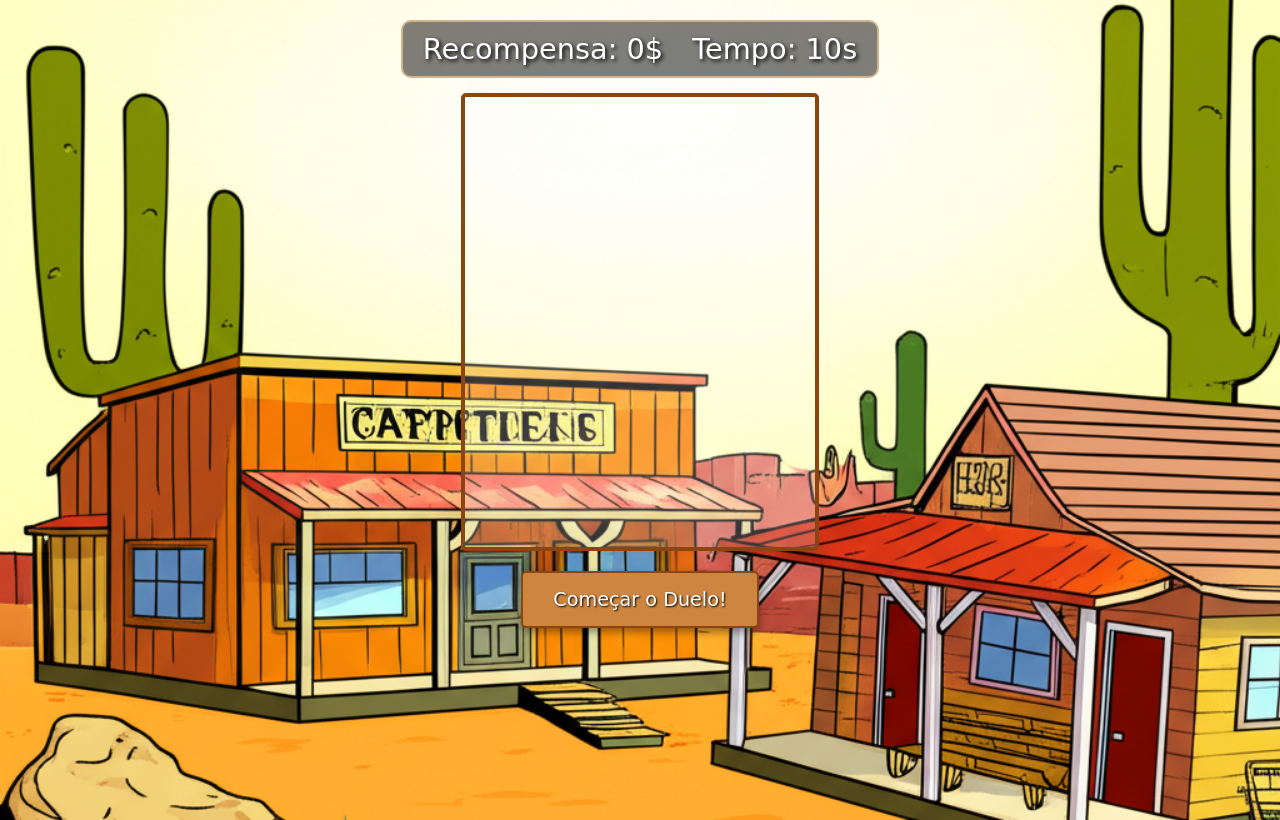
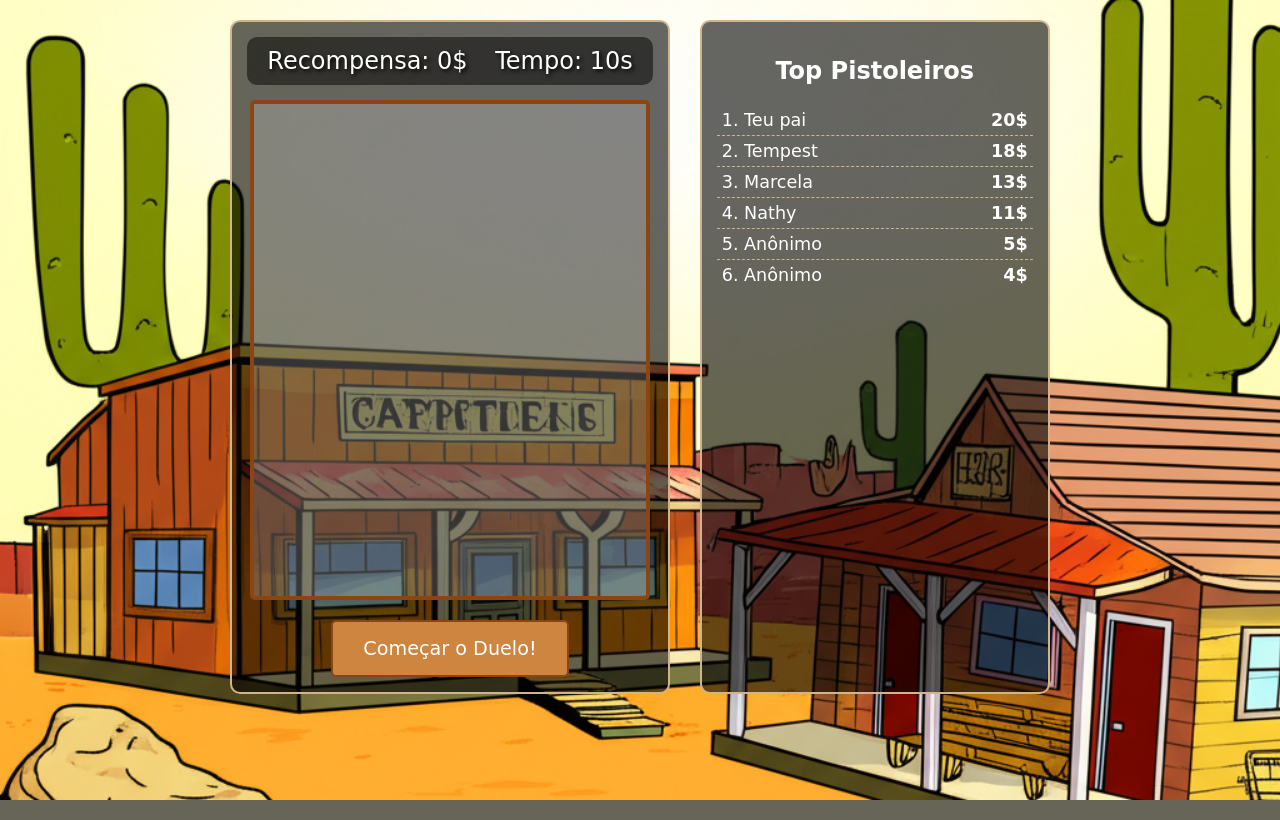
Before and after one commit to CarlosNatanael/meu_jogo_flask, a Flask app: page / in a window 1280 px wide. Run offline with Flask 3, Linux system fonts and the light colour scheme; data comes from the database, SQL or seed files in the repository; both versions use the stored data as it was after the commit; some web fonts are replaced.

Commit message:
jogo com banco de dados

```diff
--- a/app.py
+++ b/app.py
@@ -1,11 +1,88 @@
-from flask import Flask, render_template
+# app.py (ATUALIZADO COM LÓGICA DE UPDATE)
+
+import sqlite3
+from flask import Flask, render_template, request, jsonify
 
 app = Flask(__name__)
 
+# --- CONFIGURAÇÃO DO BANCO DE DADOS (continua igual) ---
+
+def get_db_connection():
+    conn = sqlite3.connect('database.db')
+    conn.row_factory = sqlite3.Row
+    return conn
+
+def init_db():
+    conn = get_db_connection()
+    conn.execute('''
+        CREATE TABLE IF NOT EXISTS leaderboard (
+            id INTEGER PRIMARY KEY AUTOINCREMENT,
+            name TEXT NOT NULL,
+            score INTEGER NOT NULL,
+            timestamp DATETIME DEFAULT CURRENT_TIMESTAMP
+        )
+    ''')
+    conn.commit()
+    conn.close()
+
+# --- ROTAS DA APLICAÇÃO ---
+
 @app.route('/')
-def home():
+def index():
     return render_template('index.html')
 
+# --- ESTA É A ROTA QUE MUDOU ---
+@app.route('/submit-score', methods=['POST'])
+def submit_score():
+    data = request.get_json()
+    name = data.get('name')
+    new_score = data.get('score')
+
+    if not name or new_score is None:
+        return jsonify({'status': 'error', 'message': 'Nome ou pontuação faltando'}), 400
+
+    conn = get_db_connection()
+    cursor = conn.cursor()
+
+    # 1. VERIFICA SE O JOGADOR JÁ EXISTE
+    cursor.execute("SELECT * FROM leaderboard WHERE name = ?", (name,))
+    existing_player = cursor.fetchone()
+
+    # 2. DECIDE SE INSERE UM NOVO JOGADOR OU ATUALIZA O PLACAR
+    if existing_player is None:
+        # Jogador é novo, insere o placar normalmente
+        print(f"Jogador novo '{name}' encontrado. Inserindo pontuação: {new_score}")
+        cursor.execute("INSERT INTO leaderboard (name, score) VALUES (?, ?)", (name, new_score))
+    else:
+        # Jogador já existe, compara a pontuação
+        existing_score = existing_player['score']
+        print(f"Jogador '{name}' já existe com pontuação {existing_score}. Nova pontuação: {new_score}")
+
+        if new_score > existing_score:
+            # Nova pontuação é maior, atualiza o placar
+            print(f"Nova pontuação é MAIOR. Atualizando o placar de '{name}'.")
+            cursor.execute("UPDATE leaderboard SET score = ? WHERE name = ?", (new_score, name))
+        else:
+            # Nova pontuação não é maior, não faz nada
+            print(f"Nova pontuação NÃO é maior. Nenhuma alteração necessária.")
+
+    conn.commit()
+    conn.close()
+
+    return jsonify({'status': 'success', 'message': 'Operação concluída com sucesso!'})
+
+
+@app.route('/get-leaderboard')
+def get_leaderboard():
+    # Esta rota continua igual
+    conn = get_db_connection()
+    cursor = conn.execute('SELECT name, score FROM leaderboard ORDER BY score DESC LIMIT 10')
+    leaderboard = [dict(row) for row in cursor.fetchall()]
+    conn.close()
+    return jsonify(leaderboard)
+
+# --- INICIALIZAÇÃO DO SERVIDOR (continua igual) ---
+
 if __name__ == '__main__':
-    print("")
-    app.run(host="0.0.0.0", port=5000, debug=True)
+    init_db()
+    app.run(debug=True, host='0.0.0.0')
--- a/static/css/style.css
+++ b/static/css/style.css
@@ -0,0 +1,173 @@
+/* Uma boa prática que ajuda a evitar problemas de layout com bordas e padding */
+* {
+    box-sizing: border-box;
+}
+
+body {
+    background-image: url("../img/background.png"); /* Caminho relativo para a imagem */
+    background-size: cover;
+    background-position: center;
+    background-repeat: no-repeat;
+    font-family: 'Rye', cursive;
+
+    display: flex;
+    justify-content: center;
+    align-items: flex-start; /* Alinha ao topo para evitar esticar */
+    padding: 20px;
+
+    min-height: 100vh; /* Usa altura mínima, permitindo que o conteúdo cresça */
+    margin: 0;
+    overflow-y: auto; /* Permite rolagem se o conteúdo for muito grande */
+}
+
+.main-container {
+    display: flex;
+    flex-direction: row; /* Lado a lado por padrão */
+    gap: 30px; /* Espaço entre o jogo e o placar */
+    width: 100%;
+    max-width: 900px; /* Limite para não ficar gigante em telas grandes */
+    justify-content: center;
+}
+
+#game-section, #leaderboard-section {
+    background-color: rgba(0, 0, 0, 0.6);
+    padding: 15px;
+    border-radius: 10px;
+    border: 2px solid #d2b48c;
+    color: white;
+}
+
+#game-section {
+    display: flex;
+    flex-direction: column;
+    align-items: center;
+    flex-shrink: 0; /* Impede que a seção do jogo encolha */
+}
+
+#game-info {
+    font-size: 1.5em; /* Tamanho base da fonte */
+    background-color: rgba(0, 0, 0, 0.5);
+    padding: 10px 20px;
+    border-radius: 10px;
+    text-shadow: 2px 2px 4px #000;
+    margin-bottom: 15px; /* Adicionado espaço */
+    text-align: center;
+}
+
+canvas {
+    border: 4px solid #8b4513;
+    border-radius: 5px;
+    background-color: rgba(255, 255, 255, 0.2);
+    width: 100%;
+    max-width: 400px;
+    /* A MÁGICA: Mantém a proporção de 4:5 (largura:altura) */
+    aspect-ratio: 4 / 5;
+    height: auto; /* A altura se ajusta automaticamente para manter a proporção */
+}
+
+button {
+    margin-top: 20px;
+    padding: 15px 30px;
+    font-family: 'Rye', cursive;
+    font-size: 1.2em;
+    cursor: pointer;
+    color: white;
+    background-color: #cd853f;
+    border: 2px solid #8b4513;
+    border-radius: 5px;
+}
+
+#leaderboard-section {
+    width: 100%;
+    max-width: 350px;
+    text-align: center;
+}
+
+#modal-content {
+    background-color: #8b4513;
+    padding: 30px;
+    border-radius: 10px;
+    border: 4px solid #d2b48c;
+    box-shadow: 0 10px 20px rgba(0,0,0,0.5);
+}
+
+#modal-content h2 { margin: 0 0 15px 0; }
+
+#player-name-input {
+    padding: 10px;
+    font-size: 1em;
+    width: 80%;
+    margin-bottom: 20px;
+    border-radius: 5px;
+    border: 2px solid #d2b48c;
+}
+
+#game-over-modal {
+    display: none;
+    position: fixed; /* Usamos 'fixed' para cobrir a tela toda, mesmo com rolagem */
+    top: 0;
+    left: 0;
+    width: 100%;
+    height: 100%;
+    background-color: rgba(0, 0, 0, 0.7);
+    justify-content: center;
+    align-items: center;
+    flex-direction: column;
+    color: white;
+    text-align: center;
+    z-index: 1000; /* Um número alto para garantir que fique na frente */
+}
+
+#leaderboard-list {
+    list-style: none;
+    padding: 0;
+    margin: 0;
+    font-size: 1.1em;
+    text-align: left;
+}
+#leaderboard-list li {
+    padding: 5px;
+    border-bottom: 1px dashed #d2b48c;
+}
+#leaderboard-list li:last-child {
+    border-bottom: none;
+}
+#leaderboard-list li .score {
+    float: right; /* Alinha a pontuação à direita */
+    font-weight: bold;
+}
+
+
+/* --- REGRAS AFINADAS PARA CELULARES --- */
+@media (max-width: 768px) {
+    body {
+        padding: 10px; /* Menos padding em telas pequenas */
+    }
+
+    .main-container {
+        flex-direction: column; /* Itens em coluna */
+        align-items: center; /* Centraliza na coluna */
+        gap: 20px; /* Menor espaço entre os itens */
+    }
+
+    #game-section, #leaderboard-section {
+        width: 95%; /* Ocupam quase toda a largura da tela */
+        max-width: 400px;
+    }
+
+    #game-info {
+        font-size: 1.2em; /* Diminui a fonte no celular */
+    }
+
+    #modal-content {
+        width: 90%; /* O modal não ocupa a tela inteira */
+    }
+}
+
+/* NOVO: Container para alinhar os botões do modal */
+.modal-buttons {
+    display: flex;
+    justify-content: center;
+    gap: 15px; /* Espaço entre os botões */
+    margin-top: 20px;
+}
--- a/static/js/game.js
+++ b/static/js/game.js
@@ -1,35 +1,82 @@
-// static/js/game.js (ATUALIZADO)
+// static/js/game.js (VERSÃO COMPLETA E CORRIGIDA)
 
 // 1. CONFIGURAÇÃO INICIAL
 const canvas = document.getElementById('gameCanvas');
 const scoreElement = document.getElementById('score');
 const timerElement = document.getElementById('timer');
 const startButton = document.getElementById('startButton');
+const leaderboardList = document.getElementById('leaderboard-list');
 const ctx = canvas.getContext('2d');
 
-// Variáveis do jogo
+// Elementos do modal
+const gameOverModal = document.getElementById('game-over-modal');
+const finalScoreModal = document.getElementById('final-score-modal');
+const registerForm = document.getElementById('register-form');
+const showRegisterFormButton = document.getElementById('show-register-form-button');
+const playerNameInput = document.getElementById('player-name-input');
+const submitScoreButton = document.getElementById('submit-score-button');
+const playAgainButton = document.getElementById('play-again-button');
+
 let score = 0;
 let timeLeft = 10;
 let timerId = null;
 let isGameOver = true;
 
-// Nosso novo alvo temático!
-const target = {
-    x: 0,
-    y: 0,
-    size: 40, // Tamanho do alvo
-    character: '⭐' // Uma estrela de xerife!
-};
+const target = { x: 0, y: 0, size: 40, character: '⭐' };
 
-// 2. FUNÇÕES DO JOGO
+// 2. FUNÇÕES DE COMUNICAÇÃO COM O SERVIDOR
+async function fetchLeaderboard() {
+    try {
+        const response = await fetch('/get-leaderboard');
+        const leaderboardData = await response.json();
+        updateLeaderboardUI(leaderboardData);
+    } catch (error) {
+        console.error('Erro ao buscar o placar:', error);
+    }
+}
 
-/**
- * Desenha o alvo na tela
- */
+function updateLeaderboardUI(leaderboard) {
+    leaderboardList.innerHTML = '';
+    if (leaderboard.length === 0) {
+        leaderboardList.innerHTML = '<li>Nenhum pistoleiro no placar ainda!</li>';
+        return;
+    }
+    leaderboard.forEach((player, index) => {
+        const li = document.createElement('li');
+        li.innerHTML = `${index + 1}. ${player.name} <span class="score">${player.score}$</span>`;
+        leaderboardList.appendChild(li);
+    });
+}
+
+async function submitScore(playerName, finalScore) {
+    try {
+        await fetch('/submit-score', {
+            method: 'POST',
+            headers: { 'Content-Type': 'application/json' },
+            body: JSON.stringify({ name: playerName, score: finalScore })
+        });
+    } catch (error) {
+        console.error('Erro ao enviar a pontuação:', error);
+    }
+}
+
+// 3. FUNÇÕES DO JOGO
+function resizeCanvas() {
+    canvas.width = canvas.clientWidth;
+    canvas.height = canvas.clientHeight;
+    if (isGameOver) {
+        // Se o jogo acabou, não redesenha nada para não apagar a mensagem do modal
+    } else {
+        drawTarget();
+    }
+}
+
 function drawTarget() {
-    ctx.clearRect(0, 0, canvas.width, canvas.height);
+    // A resolução é ajustada aqui para garantir que o desenho seja nítido
+    canvas.width = canvas.clientWidth;
+    canvas.height = canvas.clientHeight;
+
     if (!isGameOver) {
-        // Para desenhar texto (incluindo emojis), usamos estas propriedades
         ctx.font = `${target.size}px Arial`;
         ctx.textAlign = 'center';
         ctx.textBaseline = 'middle';
@@ -37,47 +84,17 @@
     }
 }
 
-/**
- * Mostra a mensagem de "Fim de Jogo" temática
- */
-function drawGameOver() {
-    ctx.clearRect(0, 0, canvas.width, canvas.height);
-    ctx.fillStyle = '#8b4513'; // Cor marrom escuro
-    ctx.textAlign = 'center';
-
-    // Usando a mesma fonte do site
-    ctx.font = `bold 30px Rye, cursive`;
-    ctx.fillText('Duelo encerrado!', canvas.width / 2, canvas.height / 2 - 20);
-
-    ctx.font = `bold 24px Rye, cursive`;
-    ctx.fillText(`Recompensa: ${score}$`, canvas.width / 2, canvas.height / 2 + 20);
-}
-
-/**
- * Move o alvo para uma posição aleatória
- */
 function moveTarget() {
-    // Ajusta a posição para que o centro do emoji fique dentro do canvas
     target.x = target.size / 2 + Math.random() * (canvas.width - target.size);
     target.y = target.size / 2 + Math.random() * (canvas.height - target.size);
 }
 
-/**
- * Função chamada quando o jogador clica/toca no canvas
- */
 function handleCanvasClick(event) {
     if (isGameOver) return;
-
     const rect = canvas.getBoundingClientRect();
     const clickX = event.clientX - rect.left;
     const clickY = event.clientY - rect.top;
-
-    // Calcula a distância do clique ao centro do alvo
-    const distance = Math.sqrt(
-        Math.pow(clickX - target.x, 2) + Math.pow(clickY - target.y, 2)
-    );
-
-    // Se a distância for menor que metade do tamanho do alvo, acertou!
+    const distance = Math.sqrt(Math.pow(clickX - target.x, 2) + Math.pow(clickY - target.y, 2));
     if (distance < target.size / 2) {
         score++;
         scoreElement.textContent = score;
@@ -86,24 +103,27 @@
     }
 }
 
-/**
- * Inicia um novo jogo
- */
+function endGame() {
+    clearInterval(timerId);
+    isGameOver = true;
+    startButton.disabled = false;
+    finalScoreModal.textContent = score;
+    registerForm.style.display = 'none';
+    gameOverModal.style.display = 'flex';
+}
+
 function startGame() {
     isGameOver = false;
     score = 0;
     timeLeft = 10;
     scoreElement.textContent = score;
     timerElement.textContent = timeLeft;
-    startButton.textContent = 'Atire!';
+    startButton.disabled = true;
 
     clearInterval(timerId);
     timerId = setInterval(() => {
         if (timeLeft <= 0) {
-            clearInterval(timerId);
-            isGameOver = true;
-            startButton.textContent = 'Jogar Novamente';
-            drawGameOver();
+            endGame();
         } else {
             timeLeft--;
             timerElement.textContent = timeLeft;
@@ -114,6 +134,28 @@
     drawTarget();
 }
 
-// 3. INICIALIZAÇÃO
+// 4. INICIALIZAÇÃO E EVENTOS
 startButton.addEventListener('click', startGame);
 canvas.addEventListener('click', handleCanvasClick);
+
+playAgainButton.addEventListener('click', () => {
+    gameOverModal.style.display = 'none';
+    startGame();
+});
+
+showRegisterFormButton.addEventListener('click', () => {
+    registerForm.style.display = 'block';
+});
+
+submitScoreButton.addEventListener('click', async () => {
+    const playerName = playerNameInput.value || 'Anônimo';
+    await submitScore(playerName, score);
+    await fetchLeaderboard();
+    playerNameInput.value = '';
+    gameOverModal.style.display = 'none';
+});
+
+window.addEventListener('resize', resizeCanvas);
+
+fetchLeaderboard();
+resizeCanvas();
--- a/templates/index.html
+++ b/templates/index.html
@@ -4,75 +4,46 @@
     <meta charset="UTF-8">
     <meta name="viewport" content="width=device-width, initial-scale=1.0">
     <title>Duelo no Velho Oeste!</title>
-
+    <link rel="icon" href="{{ url_for('static', filename='favicon.ico') }}" type="image/x-icon">
+    <link rel="stylesheet" href="{{ url_for('static', filename='css/style.css') }}">
     <link rel="preconnect" href="https://fonts.googleapis.com">
     <link rel="preconnect" href="https://fonts.gstatic.com" crossorigin>
     <link href="https://fonts.googleapis.com/css2?family=Rye&display=swap" rel="stylesheet">
-
-    <style>
-        body {
-            /* Carregando nossa imagem de fundo */
-            background-image: url("{{ url_for('static', filename='img/background.png') }}");
-            background-size: cover; /* Faz a imagem cobrir toda a tela */
-            background-position: center; /* Centraliza a imagem */
-            background-repeat: no-repeat;
-
-            /* Usando a nova fonte */
-            font-family: 'Rye', cursive;
-
-            display: flex;
-            flex-direction: column;
-            align-items: center;
-            margin: 0;
-            padding-top: 20px;
-            height: 100vh;
-            overflow: hidden; /* Evita barras de rolagem */
-        }
-
-        #game-info {
-            font-size: 1.8em;
-            color: #fff;
-            background-color: rgba(0, 0, 0, 0.5); /* Fundo preto semi-transparente */
-            padding: 10px 20px;
-            border-radius: 10px;
-            border: 2px solid #d2b48c; /* Cor de areia */
-            text-shadow: 2px 2px 4px #000; /* Sombra no texto para legibilidade */
-        }
-
-        canvas {
-            border: 4px solid #8b4513; /* Borda marrom, como madeira */
-            margin-top: 15px;
-            border-radius: 5px;
-            background-color: rgba(255, 255, 255, 0.2); /* Fundo do canvas levemente transparente */
-        }
-
-        button {
-            margin-top: 20px;
-            padding: 15px 30px;
-            font-family: 'Rye', cursive; /* Usando a mesma fonte */
-            font-size: 1.2em;
-            cursor: pointer;
-            color: white;
-            background-color: #cd853f; /* Cor de couro */
-            border: 2px solid #8b4513;
-            border-radius: 5px;
-            text-shadow: 1px 1px 2px #000;
-            box-shadow: 0 4px 8px rgba(0,0,0,0.4);
-        }
-        button:hover {
-            background-color: #d2b48c;
-        }
-    </style>
 </head>
 <body>
-    <div id="game-info">
-        <span>Recompensa: <span id="score">0</span>$</span>
-        <span style="margin-left: 20px;">Tempo: <span id="timer">10</span>s</span>
+    <div class="main-container">
+        <div id="game-section">
+            <div id="game-info">
+                <span>Recompensa: <span id="score">0</span>$</span>
+                <span style="margin-left: 20px;">Tempo: <span id="timer">10</span>s</span>
+            </div>
+
+            <canvas id="gameCanvas"></canvas>
+
+            <button id="startButton">Começar o Duelo!</button>
+        </div>
+
+        <div id="leaderboard-section">
+            <h2>Top Pistoleiros</h2>
+            <ol id="leaderboard-list"></ol>
+        </div>
     </div>
 
-    <canvas id="gameCanvas" width="350" height="450"></canvas>
-
-    <button id="startButton">Começar o Duelo!</button>
+    <div id="game-over-modal">
+        <div id="modal-content">
+            <h2>Duelo Encerrado!</h2>
+            <p>Sua recompensa final foi de <strong id="final-score-modal">0</strong>$.</p>
+            <p>O que deseja fazer?</p>
+            <div class="modal-buttons">
+                <button id="play-again-button">Jogar Novamente</button>
+                <button id="show-register-form-button">Registrar Pontuação</button>
+            </div>
+            <div id="register-form" style="display: none; margin-top: 20px;">
+                 <input type="text" id="player-name-input" placeholder="Seu nome de pistoleiro">
+                 <button id="submit-score-button">Confirmar Registro</button>
+            </div>
+        </div>
+    </div>
 
     <script src="{{ url_for('static', filename='js/game.js') }}" defer></script>
 </body>
```
Also changed, not shown: utils/converter_png_ico.py (added, +7 -0 lines), database.db (added), static/favicon.ico (added), utils/imagen.png (added).
